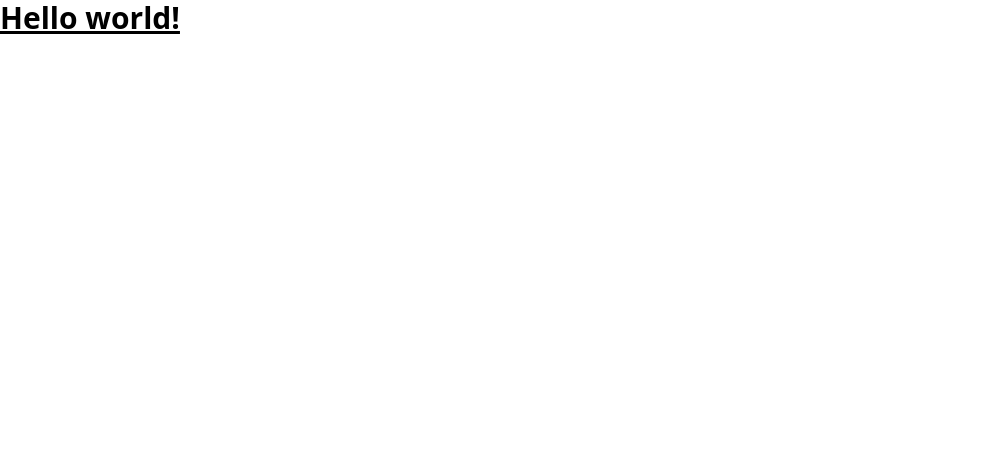
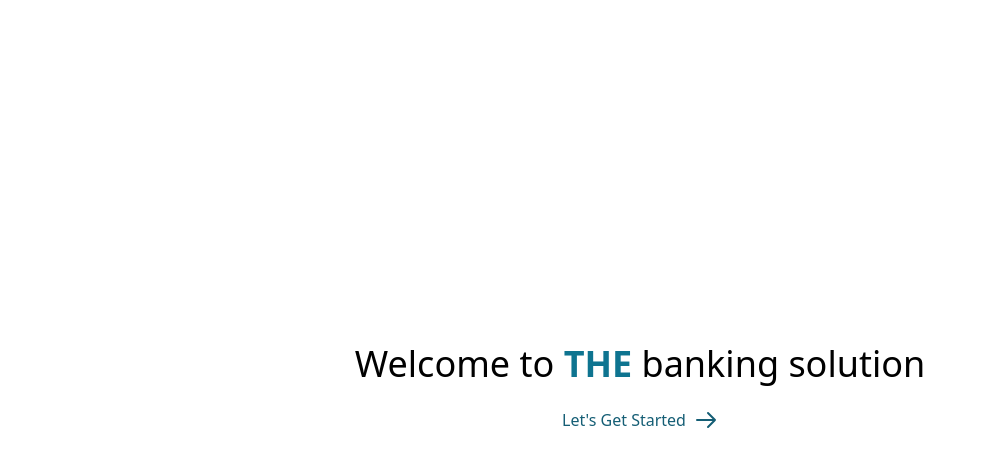
Before and after one commit to Rujaan/nuxtauth-bankApp, a Nuxt app: page / in a window 1280 px wide. Shown: the top 466 px of the page, without its empty margins (0-986 px from the left). Built offline with nearby package versions, Linux system fonts and the light colour scheme.

Commit message:
added the home page / index page

```diff
--- a/pages/index.vue
+++ b/pages/index.vue
@@ -1,5 +1,72 @@
 <template>
-  <h1 class="text-3xl font-bold underline">Hello world!</h1>
+  <div
+    class="h-screen w-screen flex flex-col justify-center items-center gap-y-6"
+  >
+    <div>
+      <h1 class="text-4xl">
+        Welcome to <strong class="text-cyan-700">THE</strong> banking solution
+      </h1>
+      <NuxtLink to="/login">
+        <div
+          class="relative inline-flex items-center justify-center p-4 px-6 py-3 overflow-hidden font-medium text-cyan-800 transition duration-1000 ease-out group w-full"
+        >
+          <span
+            class="absolute inset-0 flex items-center justify-center w-full h-full text-cyan-800 duration-1000 -translate-x-full group-hover:translate-x-0 ease"
+          >
+            <svg
+              class="w-8 h-8"
+              fill="none"
+              stroke="currentColor"
+              viewBox="0 0 24 24"
+              xmlns="http://www.w3.org/2000/svg"
+            >
+              <path
+                stroke-linecap="round"
+                stroke-linejoin="round"
+                stroke-width="2"
+                d="M14 5l7 7m0 0l-7 7m7-7H3"
+              ></path>
+            </svg>
+          </span>
+          <span
+            class="absolute flex items-center justify-center w-full h-full text-cyan-800 transition-all duration-1000 transform group-hover:translate-x-full ease"
+          >
+            Let's Get Started
+            <svg
+              class="w-6 h-6 ml-2"
+              fill="none"
+              stroke="currentColor"
+              viewBox="0 0 24 24"
+              xmlns="http://www.w3.org/2000/svg"
+            >
+              <path
+                stroke-linecap="round"
+                stroke-linejoin="round"
+                stroke-width="2"
+                d="M14 5l7 7m0 0l-7 7m7-7H3"
+              ></path></svg
+          ></span>
+          <span class="relative invisible">
+            Let's Get Started
+            <svg
+              class="w-6 h-6 ml-2"
+              fill="none"
+              stroke="currentColor"
+              viewBox="0 0 24 24"
+              xmlns="http://www.w3.org/2000/svg"
+            >
+              <path
+                stroke-linecap="round"
+                stroke-linejoin="round"
+                stroke-width="2"
+                d="M14 5l7 7m0 0l-7 7m7-7H3"
+              ></path>
+            </svg>
+          </span>
+        </div>
+      </NuxtLink>
+    </div>
+  </div>
 </template>
 
 <script>
```
